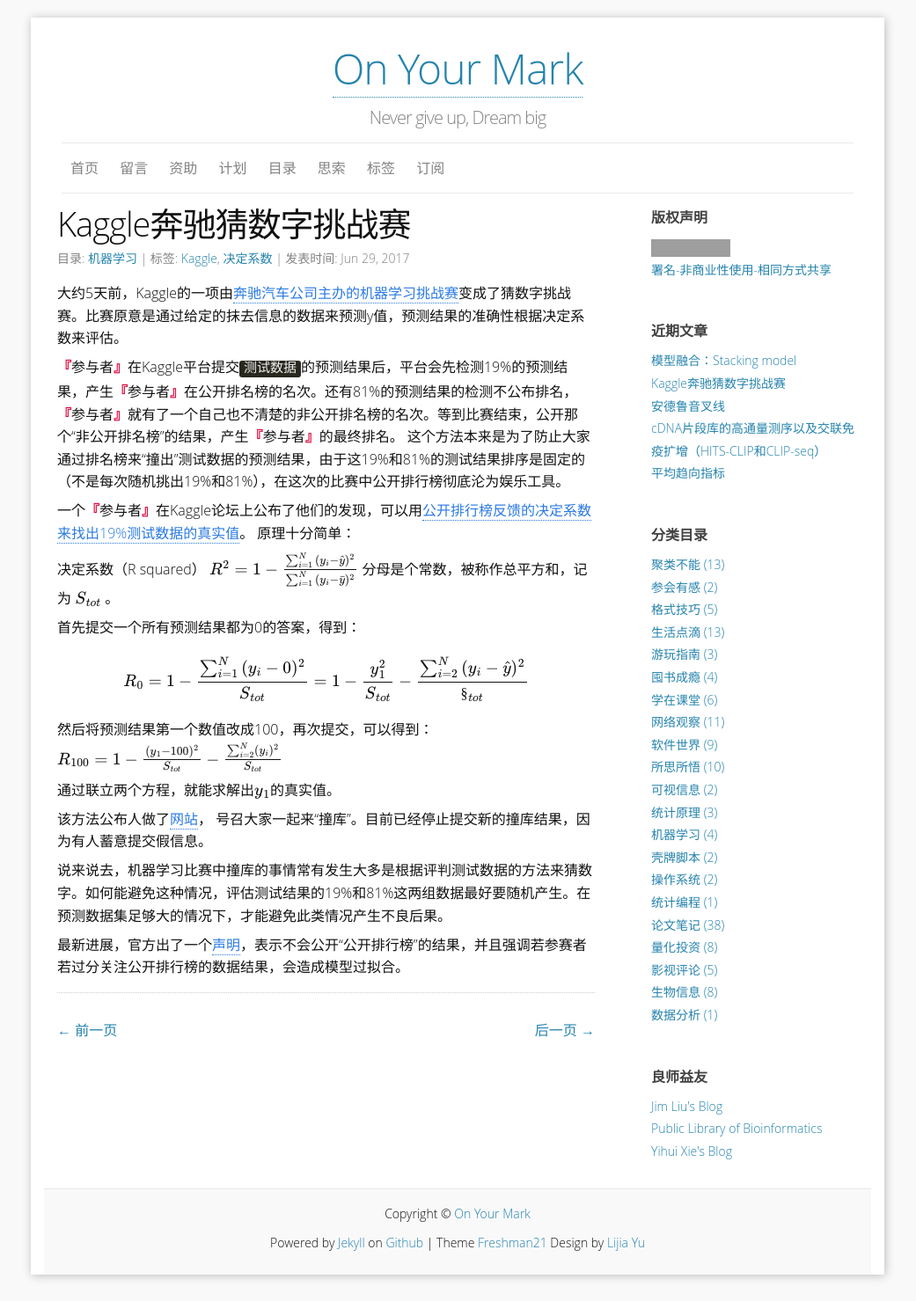
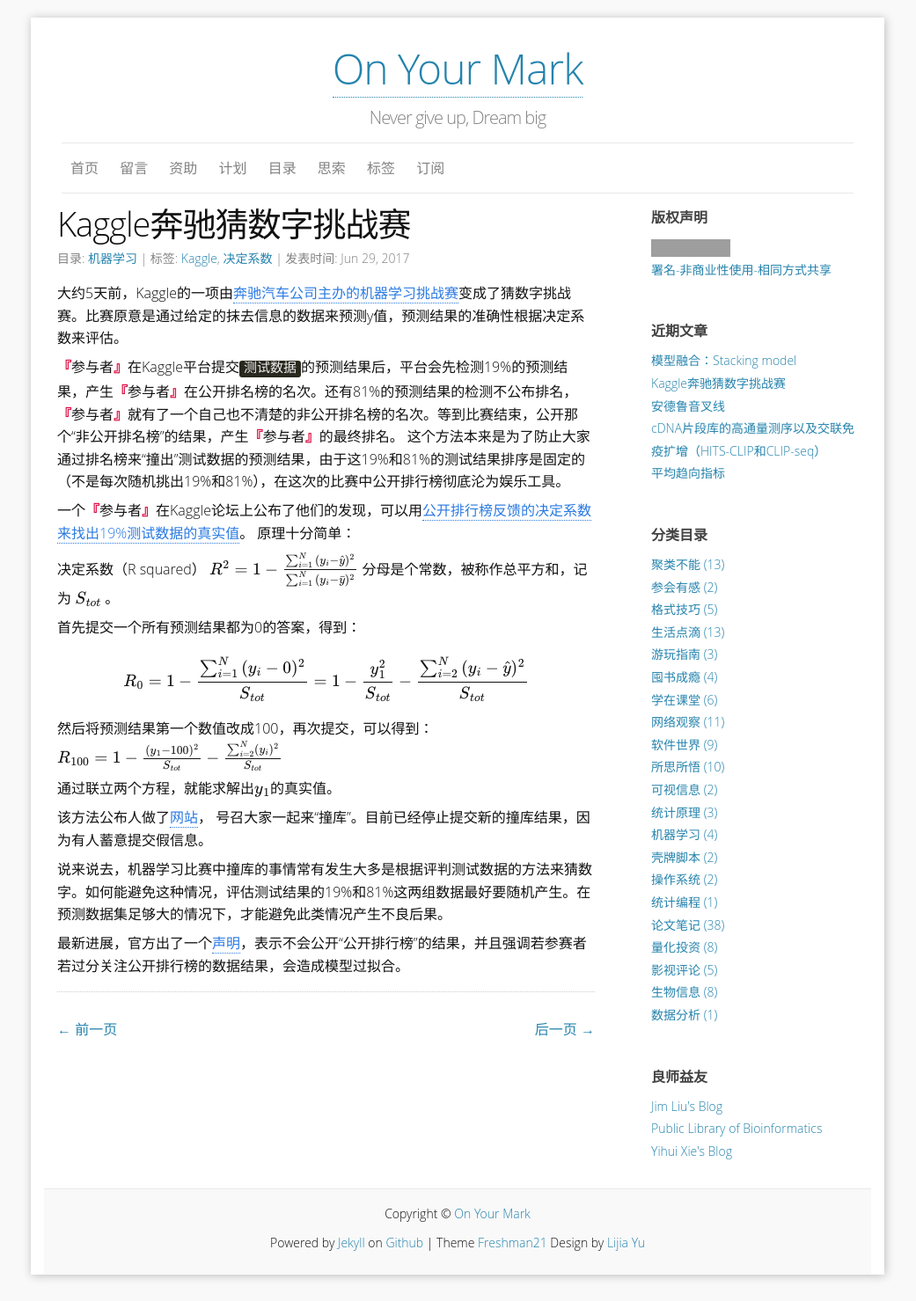
Before and after one commit to yulijia/cn, a Jekyll site: the page built from _posts/2017-06-29-can-you-cut-the-time-a-mercedes-benz-spends-on-the-test-bench.md, in a window 1280 px wide. Shown: the whole page at 88% size, without its empty margins (120-1161 px from the left). Built offline with Jekyll 4.4.1, drawn with Linux system fonts in a browser that asks for light colours; some web fonts are replaced; formulas are drawn with MathJax 3; comment, search, counter and statistics services are not loaded; grey boxes are pictures that could not be loaded.

Commit message:
fix(typo): math symbol

```diff
--- a/_posts/2017-06-29-can-you-cut-the-time-a-mercedes-benz-spends-on-the-test-bench.md
+++ b/_posts/2017-06-29-can-you-cut-the-time-a-mercedes-benz-spends-on-the-test-bench.md
@@ -23,7 +23,7 @@
 
 首先提交一个所有预测结果都为0的答案，得到：
 
-$$R_{0}=1-\frac{\sum_{i=1}^{N}{(y_i-0)^2}}{S_{tot}}=1-\frac{y_1^2}{S_{tot}}-\frac{\sum_{i=2}^{N}{(y_i-\hat{y})^2}}{\S_{tot}}$$
+$$R_{0}=1-\frac{\sum_{i=1}^{N}{(y_i-0)^2}}{S_{tot}}=1-\frac{y_1^2}{S_{tot}}-\frac{\sum_{i=2}^{N}{(y_i-\hat{y})^2}}{S_{tot}}$$
 
 然后将预测结果第一个数值改成100，再次提交，可以得到：
 $$R_{100}=1-\frac{(y_1-100)^2}{S_{tot}}-\frac{\sum_{i=2}^{N}(y_i)^2}{S_{tot}}$$
```
